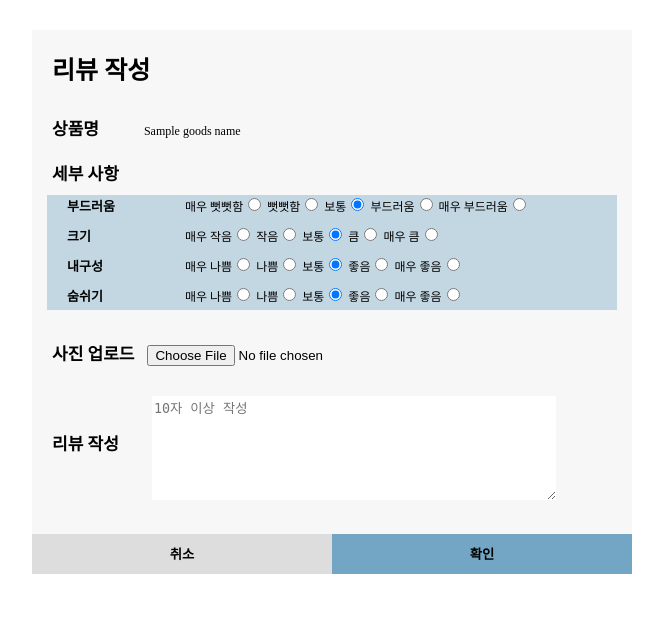
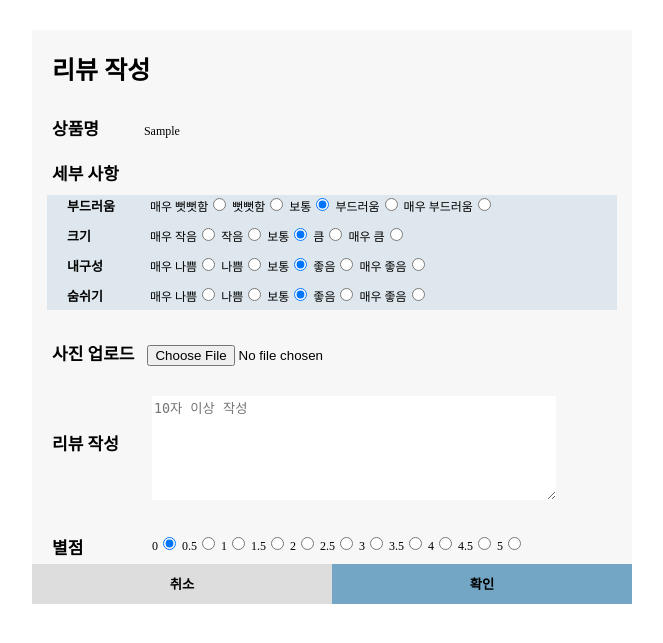
Before and after one commit to kyounghwe/mask_recommend_site, a Flask app: template flask_env/templates/review.html in a window 1280 px wide. Shown: the top 643 px of the page, without its empty margins (308-971 px from the left). Run offline with Flask 2, Linux system fonts and the light colour scheme; the template is opened without the code that fills it: most values are stand-ins (such as "Sample title", 1, 10 or a date in 2020).

Commit message:
17일 시행착오

```diff
--- a/flask_env/templates/review.html
+++ b/flask_env/templates/review.html
@@ -4,6 +4,9 @@
         <meta charset='utf-8'>
         <title>리뷰 작성</title>
         <style>
+            body{
+                background-size: 50px 50px;
+            }
             button{background: inherit ; border: none; box-shadow: none; border-radius: 0; padding: 0; overflow: visible; cursor: pointer}
 
             .wrap{
@@ -22,7 +25,6 @@
                 font-size: 12px;
                 font-family: 'dotum' sans-serif;
                 border: none;
-                /* background-color: skyblue; */
             }
             .subtitle {
                 font-size: 17px; font-weight: bold;
@@ -46,7 +48,7 @@
             .option-element {
                 display: inline-block;
                 padding-right: 15px;
-                width: 100px;
+                width: 65px;
                 font-weight: bold;
                 font-size: 13px;
             }
@@ -54,14 +56,14 @@
                 margin-bottom: 30px;
             }
             .option_box {
-                background-color: rgb(115, 166, 196, 40%);
+                background-color: rgb(115, 166, 196, 20%);
                 width: 570px;
                 margin: 0 auto;
                 padding-bottom: 5px;
             }
             .option_list{
                 display: inline-block;
-                margin-left: 200px;
+                /* margin-left: 0; */
             }
             .review_text {
                 margin-bottom: 30px;
@@ -88,6 +90,14 @@
             .btn button:last-child{
                 background-color:rgb(115, 166, 196);
             }
+            .star_rating .subtitle {
+                float: left;
+                height: 30px; width: 100px;
+            }
+            .star_option {
+                float: left;
+            }
+
         </style>
     </head>
     <body>
@@ -96,7 +106,7 @@
                 <h1>리뷰 작성</h1>
                 <fieldset>
                     <div class="goods_name">
-                        <p><span class="subtitle">상품명</span><span class="goods_real_name">{{goods_name}}</span></p>
+                        <p><span class="subtitle">상품명</span><span class="goods_real_name">{{mask_data}}</span></p>
                         <!-- 상품 데이터베이스에서 상품명 받아와서 자동으로 입력 -->
                     </div>
 
@@ -106,41 +116,41 @@
                             <div class="option option1">
                                 <span class="option-element">부드러움</span>
                                 <span class="option-list">
-                                    매우 뻣뻣함<input type="radio" name="option1" value=1>
-                                    뻣뻣함<input type="radio" name="option1" value=2>
-                                    보통<input type="radio" name="option1" value=3 checked>
-                                    부드러움<input type="radio" name="option1" value=4>
-                                    매우 부드러움<input type="radio" name="option1" value=5>
+                                    매우 뻣뻣함<input type="radio" name="option1" value="1">
+                                    뻣뻣함<input type="radio" name="option1" value="2">
+                                    보통<input type="radio" name="option1" value="3" checked>
+                                    부드러움<input type="radio" name="option1" value="4">
+                                    매우 부드러움<input type="radio" name="option1" value="5">
                                 </span>
                             </div>
                             <div class="option option2">
                                 <span class="option-element">크기</span>
                                 <span class="option-list">
-                                    매우 작음<input type="radio" name="option2" value=1>
-                                    작음<input type="radio" name="option2" value=2>
-                                    보통<input type="radio" name="option2" value=3 checked>
-                                    큼<input type="radio" name="option2" value=4>
-                                    매우 큼<input type="radio" name="option2" value=5>
+                                    매우 작음<input type="radio" name="option2" value="1">
+                                    작음<input type="radio" name="option2" value="2">
+                                    보통<input type="radio" name="option2" value="3" checked>
+                                    큼<input type="radio" name="option2" value="4">
+                                    매우 큼<input type="radio" name="option2" value="5">
                                 </span>
                             </div>
                             <div class="option option3">
                                 <span class="option-element">내구성</span>
                                 <span class="option-list">
-                                    매우 나쁨<input type="radio" name="option3" value=1>
-                                    나쁨<input type="radio" name="option3" value=2>
-                                    보통<input type="radio" name="option3" value=3 checked>
-                                    좋음<input type="radio" name="option3" value=4>
-                                    매우 좋음<input type="radio" name="option3" value=5>
+                                    매우 나쁨<input type="radio" name="option3" value="1">
+                                    나쁨<input type="radio" name="option3" value="2">
+                                    보통<input type="radio" name="option3" value="3" checked>
+                                    좋음<input type="radio" name="option3" value="4">
+                                    매우 좋음<input type="radio" name="option3" value="5">
                                 </span>
                             </div>
                             <div class="option option4">
                                 <span class="option-element">숨쉬기</span>
                                 <span class="option-list">
-                                    매우 나쁨<input type="radio" name="option4" value=1>
-                                    나쁨<input type="radio" name="option4" value=2>
-                                    보통<input type="radio" name="option4" value=3 checked>
-                                    좋음<input type="radio" name="option4" value=4>
-                                    매우 좋음<input type="radio" name="option4" value=5>
+                                    매우 나쁨<input type="radio" name="option4" value="1">
+                                    나쁨<input type="radio" name="option4" value="2">
+                                    보통<input type="radio" name="option4" value="3" checked>
+                                    좋음<input type="radio" name="option4" value="4">
+                                    매우 좋음<input type="radio" name="option4" value="5">
                                 </span>
                             </div>
                         </div>
@@ -153,7 +163,24 @@
 
                     <div class="review_text">
                         <span class="subtitle">리뷰 작성</span>
-                        <textarea placeholder="10자 이상 작성"></textarea>
+                        <textarea name="review_text" placeholder="10자 이상 작성"></textarea>
+                    </div>
+
+                    <div class="star_rating">
+                        <div class="subtitle">별점</div>
+                        <div class="star_option">
+                            0<input type="radio" name="star" value="0" checked>
+                            0.5<input type="radio" name="star" value="0.5">
+                            1<input type="radio" name="star" value="1">
+                            1.5<input type="radio" name="star" value="1.5">
+                            2<input type="radio" name="star" value="2">
+                            2.5<input type="radio" name="star" value="2.5">
+                            3<input type="radio" name="star" value="3">
+                            3.5<input type="radio" name="star" value="3.5">
+                            4<input type="radio" name="star" value="4">
+                            4.5<input type="radio" name="star" value="4.5">
+                            5<input type="radio" name="star" value="5">
+                        </div>
                     </div>
 
                 </fieldset>
```
Also changed, not shown: flask_env/api_goods.py (+48 -5 lines), flask_env/models.py (+28 -3 lines), flask_env/read_mysql.py (+59 -1 lines), flask_env/templates/goods.html (+64 -18 lines).
